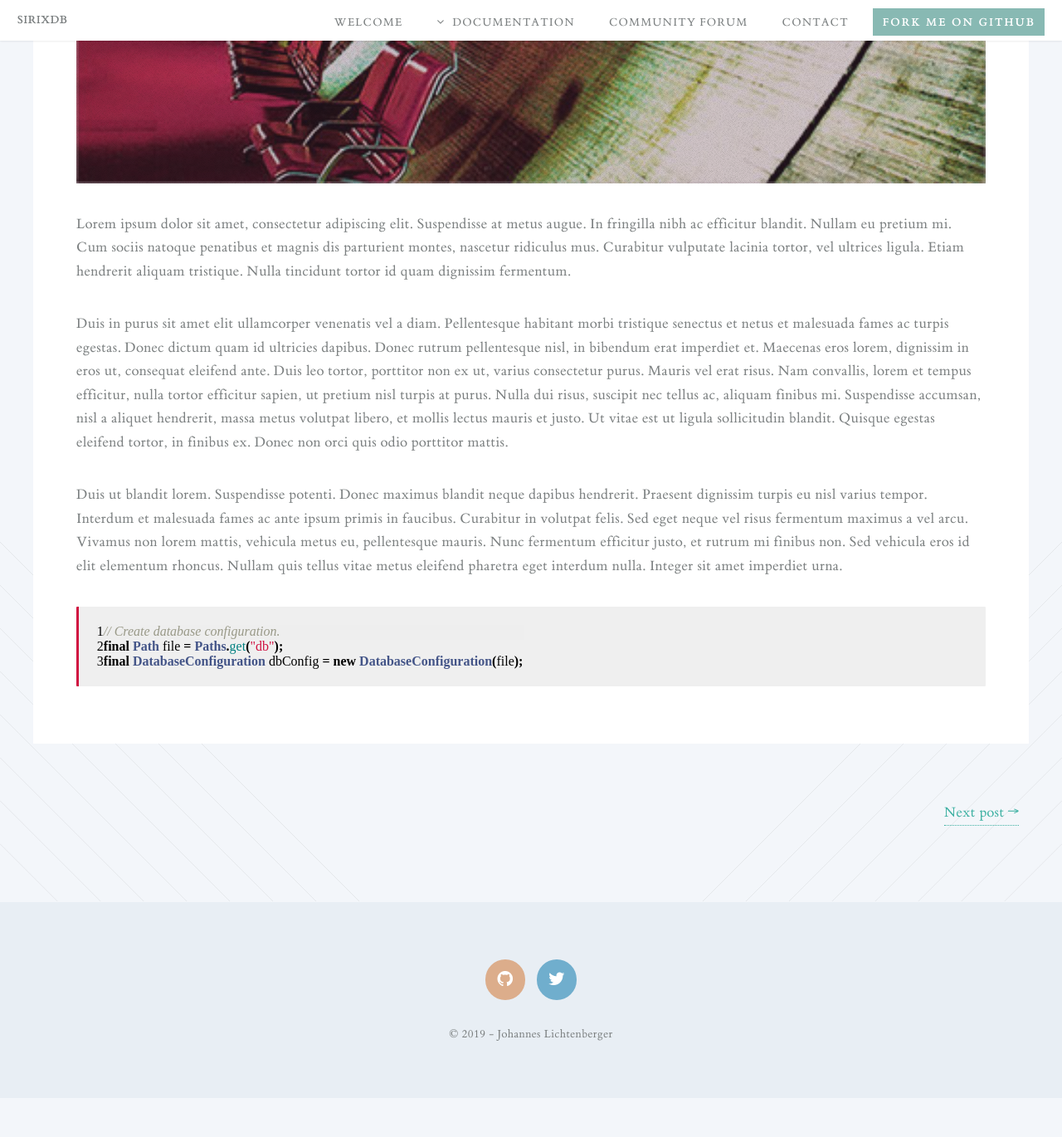
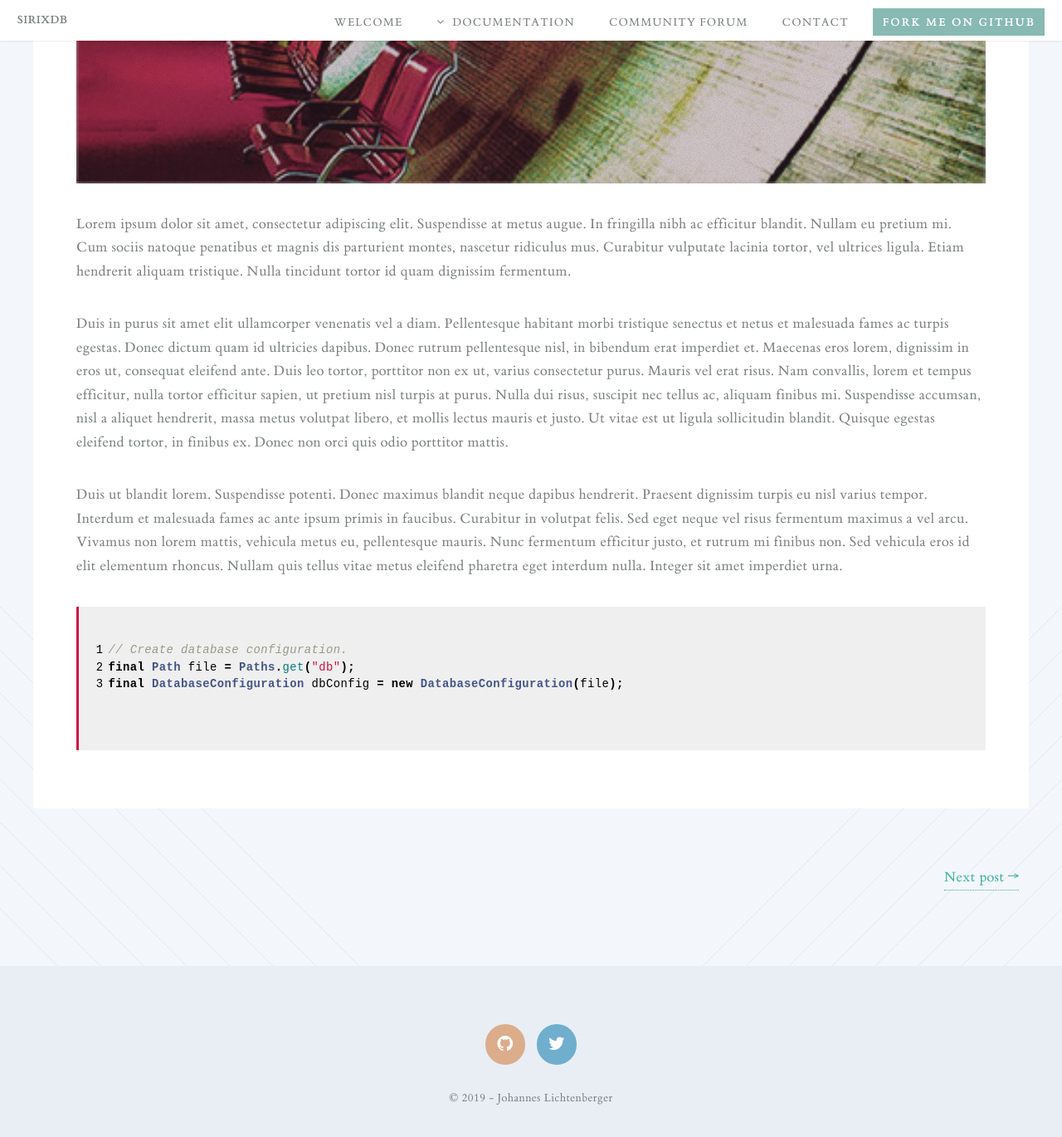
Before and after one commit to sirixdb/sirixdb.github.io, a Jekyll site: the page built from _posts/2014-08-07-first-post.markdown, in a window 1280 px wide and 1400 px high, scrolled down 695 px. Shown: the top 1370 px of the window at 83% size. Built offline with Jekyll 4.4.1, drawn with Linux system fonts in a browser that asks for light colours; before the commit the page ends 2018 px from its top, so only the background shows below that.

Commit message:
Update style.css

```diff
--- a/css/style.css
+++ b/css/style.css
@@ -1143,10 +1143,6 @@
 			width: 5em;
 		}
 
-table.rouge-table {
-  all: initial;
-}
-
 .container {
  margin-left:auto;
  margin-right:auto;
@@ -1210,17 +1206,6 @@
   font-family: monospace;
   border-left: 3px solid #d01040;
   text-align: left;
-  counter-reset: linenumber;
-}
-
-pre.highlight > &:before {
-  content: counter(linenumber, decimal-leading-zero) ". ";
-  counter-increment: linenumber;
-}
-
-pre.highlight > code:not(:only-child)::before {
-  content: counter(linenumber, decimal-leading-zero) ". ";
-  counter-increment: linenumber;
 }
 
 div.content {
```
